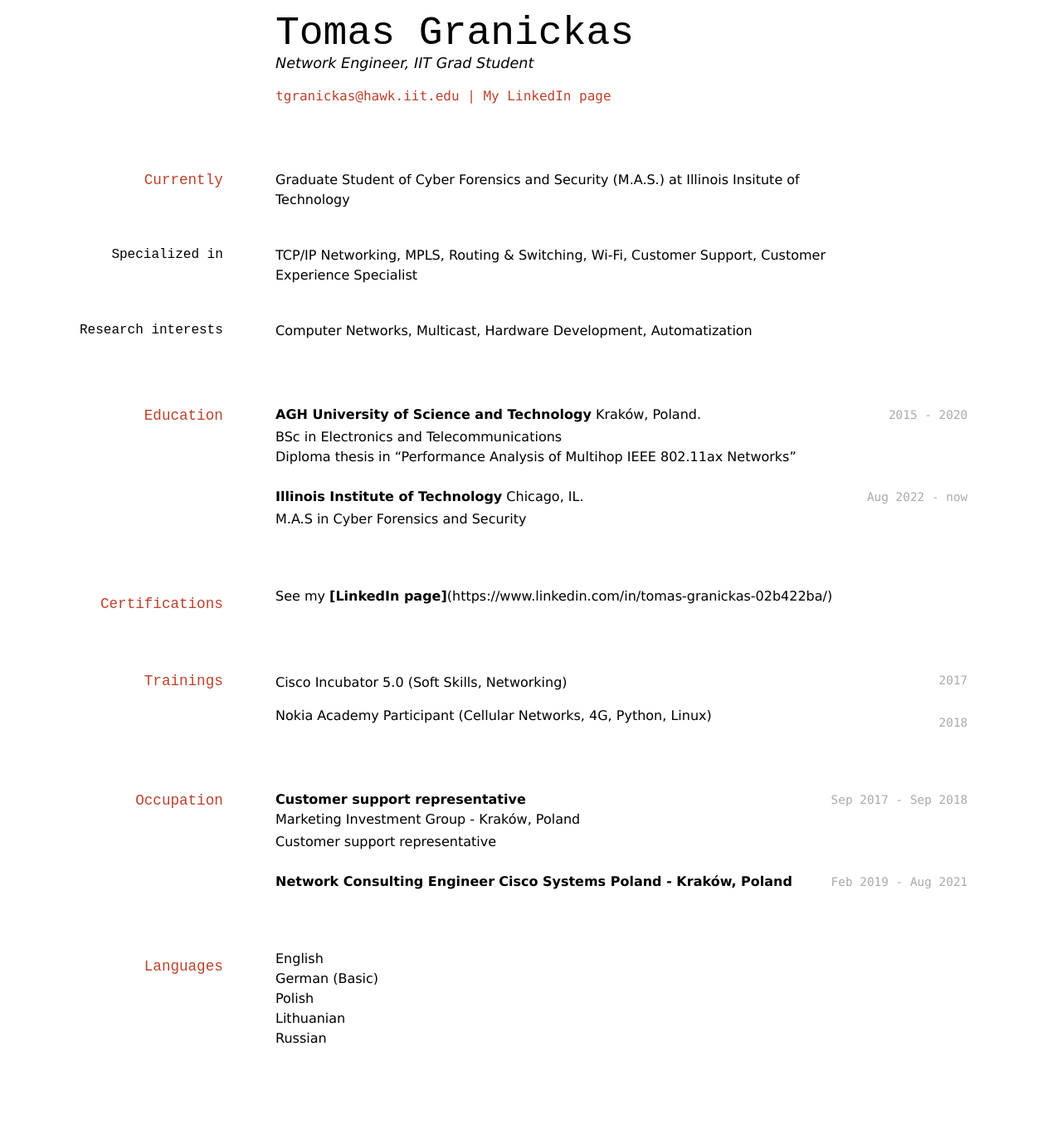
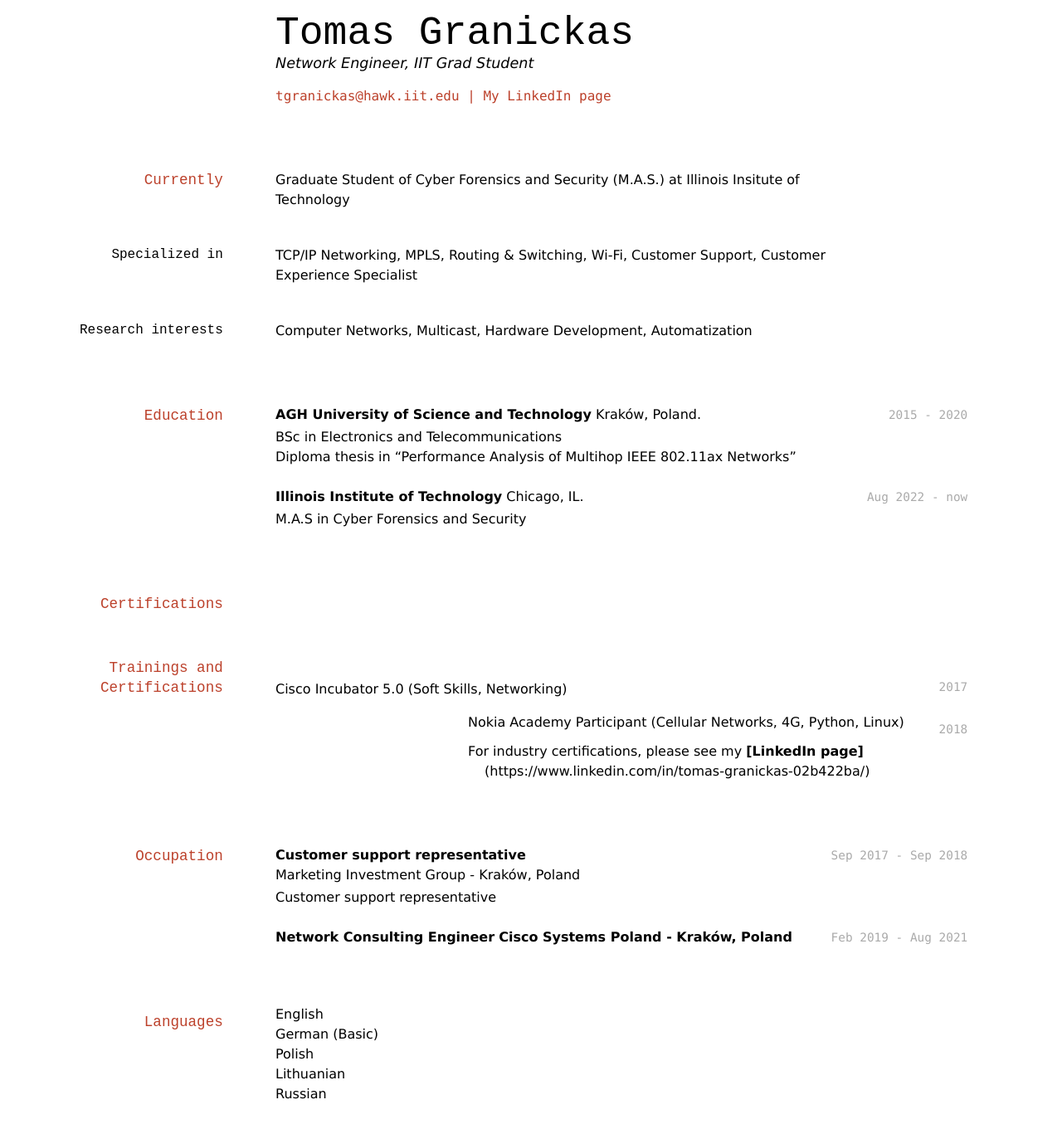
Before and after one commit to Loonzard/Loonzard.github.io, a Jekyll site: the page built from index.md, in a window 1280 px wide. Shown: the whole page at 83% size. Built offline with Jekyll 4.4.1, drawn with Linux system fonts in a browser that asks for light colours; before the commit the page ends 1288 px from its top, so only the background shows below that.

Commit message:
Update index.md

```diff
--- a/index.md
+++ b/index.md
@@ -62,7 +62,7 @@ __Illinois Institute of Technology__ Chicago, IL.
 -->
 
 
-## Trainings
+## Trainings and Certifications
 
 `2017`
 - Cisco Incubator 5.0 (Soft Skills, Networking)
@@ -70,6 +70,7 @@ __Illinois Institute of Technology__ Chicago, IL.
 `2018`
 - Nokia Academy Participant (Cellular Networks, 4G, Python, Linux)
 
+- For industry certifications, please see my **[LinkedIn page]**(https://www.linkedin.com/in/tomas-granickas-02b422ba/)
 
 ## Occupation
 
```
Also changed, not shown: other parts of index.md (+1 -1 lines).
